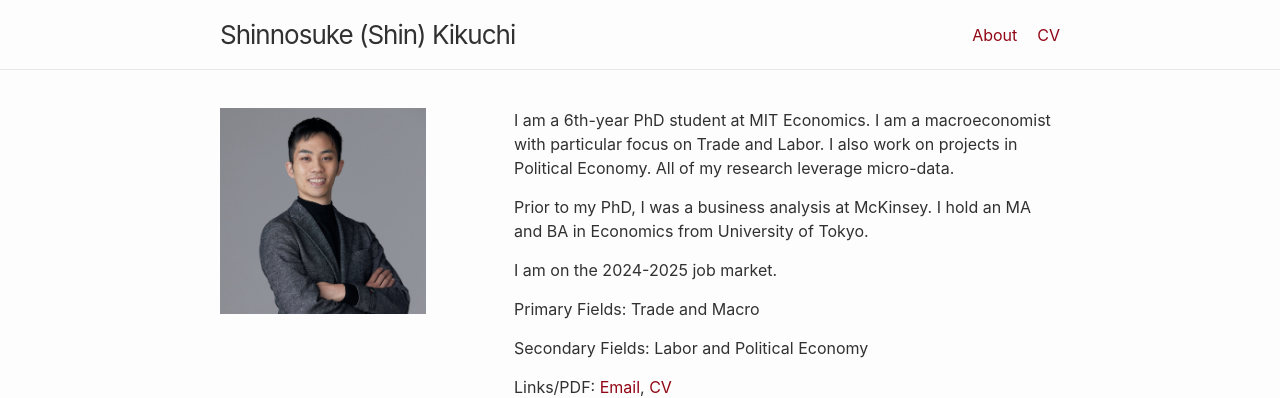
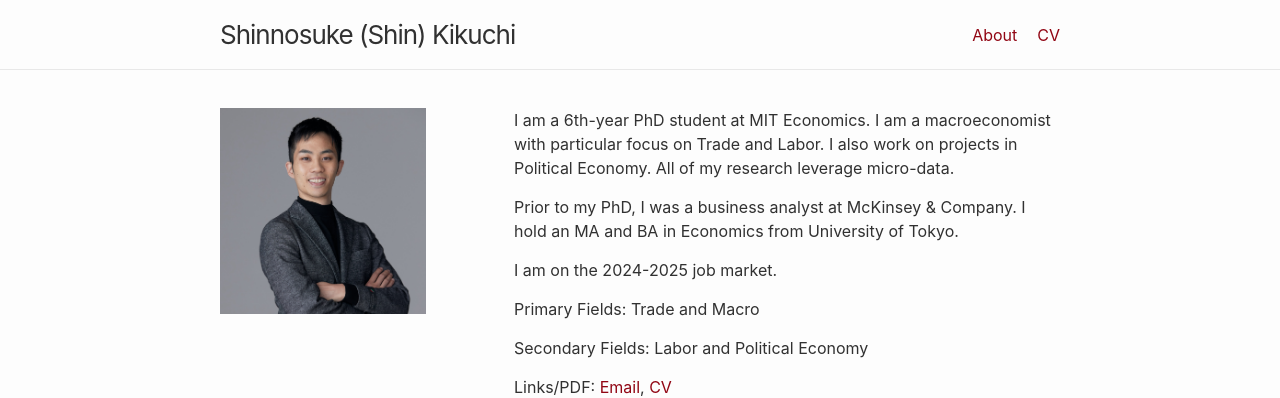
Before and after one commit to shinnkikuchi/shinnkikuchi.github.io, a Jekyll site: the page built from index.md, in a window 1280 px wide. Shown: the top 398 px of the page. Built offline with Jekyll 4.4.1, drawn with Linux system fonts in a browser that asks for light colours.

Commit message:
Update index.md

```diff
--- a/index.md
+++ b/index.md
@@ -7,7 +7,7 @@ title: Home
 ---
 I am a 6th-year PhD student at MIT Economics. I am a macroeconomist with particular focus on Trade and Labor. I also work on projects in Political Economy. All of my research leverage micro-data.
 
-Prior to my PhD, I was a business analysis at McKinsey. I hold an MA and BA in Economics from University of Tokyo.
+Prior to my PhD, I was a business analyst at McKinsey & Company. I hold an MA and BA in Economics from University of Tokyo.
 
 I am on the 2024-2025 job market.
 
```
